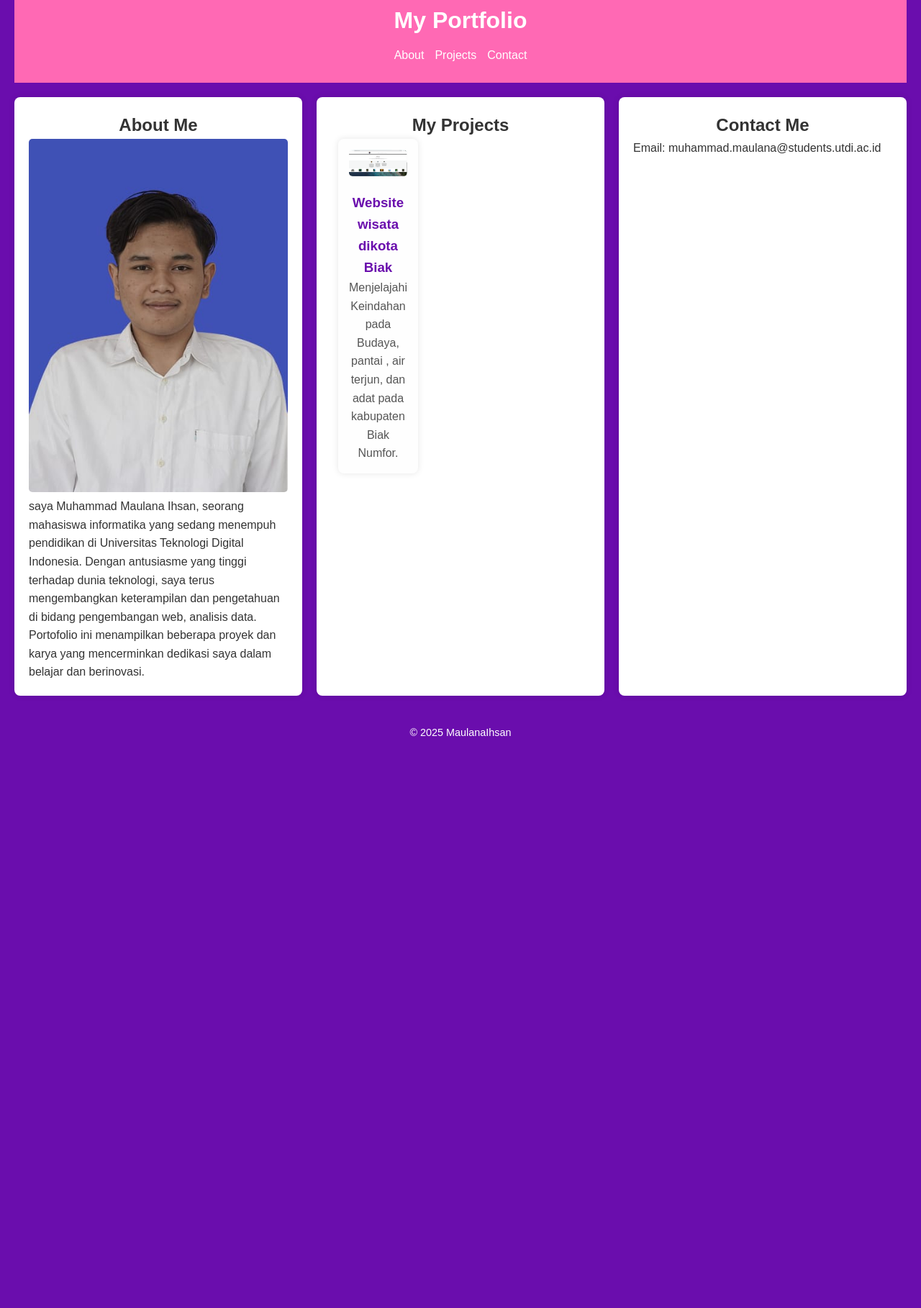
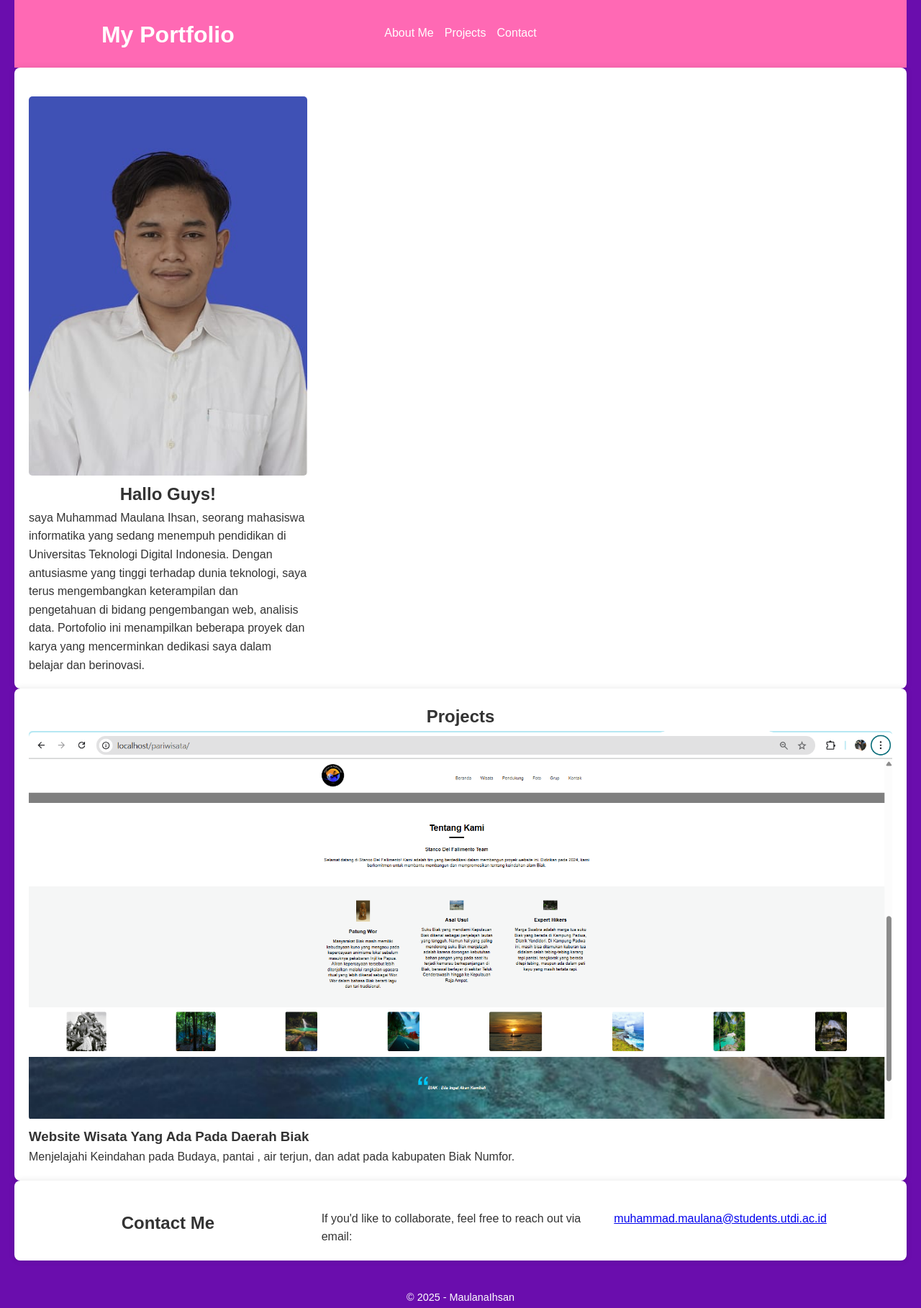
Before and after one commit to Maulanaihsan27/myporto, a plain HTML site: page index.html in a window 1280 px wide. Shown: the part 37-1855 px from the top of the page at 72% size. Before the commit the page ends 1087 px from the top, so only its background shows below. Drawn offline with Linux system fonts and the light colour scheme.

Commit message:
Update index.html

```diff
--- a/index.html
+++ b/index.html
@@ -1,60 +1,85 @@
 <!DOCTYPE html>
-<html lang="en">
-
+<html lang="id">
 <head>
+  <!-- Menentukan karakter encoding halaman dan memastikan tampilan responsif pada berbagai perangkat -->
   <meta charset="UTF-8">
-  <!-- Responsive viewport meta tag for RWD -->
   <meta name="viewport" content="width=device-width, initial-scale=1.0">
-  <title>My Responsive Portfolio</title>
+  <title>Portfolio</title>
+  <!-- Memanggil file CSS eksternal untuk styling halaman -->
   <link rel="stylesheet" href="styles.css">
 </head>
+<body>
 
-<body>
-  <!-- Accessible Header -->
+  <!-- Bagian Header halaman -->
   <header>
+    <div class="container">
+      <!-- Judul Halaman -->
       <h1>My Portfolio</h1>
-    <nav aria-label="Main Navigation">
-      <a href="#about">About</a>
+      <!-- Navigasi untuk bagian-bagian dalam halaman -->
+      <nav>
+        <!-- Link untuk menuju ke bagian About, Projects, dan Contact -->
+        <a href="#about">About Me</a>
         <a href="#projects">Projects</a>
         <a href="#contact">Contact</a>
       </nav>
+    </div>
   </header>
 
-  <main class="container">
-    <!-- Profile Section -->
-    <section id="about">
-      <h2>About Me</h2>
-        <picture>
-            <source srcset="A.jpg" type="image">
-            <img src="A.jpg" alt="Profile Picture">
-          </picture>
-
-      <p>saya Muhammad Maulana Ihsan, seorang mahasiswa informatika yang sedang menempuh pendidikan di Universitas Teknologi Digital Indonesia. Dengan antusiasme yang tinggi terhadap dunia teknologi, saya terus mengembangkan keterampilan dan pengetahuan di bidang pengembangan web, analisis data. Portofolio ini menampilkan beberapa proyek dan karya yang mencerminkan dedikasi saya dalam belajar dan berinovasi.
+  <!-- Bagian Tentang Saya -->
+  <section id="about" class="about-section">
+    <div class="container">
+      <div class="about-container">
+        <!-- Gambar Profil -->
+        <img src="A.jpg" alt="foto" class="profile-img">
+        <div class="about-text">
+          <!-- Judul bagian tentang saya -->
+          <h2>Hallo Guys!</h2>
+          <!-- Deskripsi singkat tentang diri saya -->
+          <p>
+            saya Muhammad Maulana Ihsan, seorang mahasiswa informatika yang sedang menempuh pendidikan di Universitas Teknologi Digital Indonesia. Dengan antusiasme yang tinggi terhadap dunia teknologi, saya terus mengembangkan keterampilan dan pengetahuan di bidang pengembangan web, analisis data. Portofolio ini menampilkan beberapa proyek dan karya yang mencerminkan dedikasi saya dalam belajar dan berinovasi.
           </p>
+        </div>
+      </div>
+    </div>
   </section>
 
-    <!-- Projects Section -->
-    <section id="projects">
-        <h2>My Projects</h2>
-        <div class="project-cards">
-          <div class="card">
+  <!-- Bagian Proyek -->
+  <section class="projects-section" id="projects">
+    <div class="projects-container">
+      <!-- Judul bagian proyek -->
+      <h2>Projects</h2>
+      <div class="project-cards-wrapper">
+        <!-- Kartu untuk menampilkan informasi proyek -->
+        <div class="project-card">
+          <!-- Gambar proyek -->
           <img src="Project One.png" alt="Project 1">
-            <h3>Website wisata dikota Biak</h3>
+          <div class="card-content">
+            <!-- Nama dan deskripsi proyek -->
+            <h3>Website Wisata Yang Ada Pada Daerah Biak</h3>
             <p>Menjelajahi Keindahan pada Budaya, pantai , air terjun, dan adat pada kabupaten Biak Numfor.</p>
           </div>
         </div>
+      </div>
+    </div>
   </section>
-      <!-- Contact Section -->
-<section id="contact">
+
+  <!-- Bagian Kontak -->
+  <section id="contact" class="contact-section">
+    <div class="container">
+      <!-- Judul bagian kontak -->
       <h2>Contact Me</h2>
-    <p>Email: muhammad.maulana@students.utdi.ac.id </p>
+      <!-- Deskripsi untuk menghubungi saya -->
+      <p>If you'd like to collaborate, feel free to reach out via email:</p>
+      <!-- Link email untuk menghubungi saya -->
+      <a href="mailto:muhammad.maulana@students.utdi.ac.id" class="email-link">muhammad.maulana@students.utdi.ac.id</a>
+    </div>
   </section>
-  </main>
 
-  <!-- Footer for additional accessibility and theme consistency -->
+  <!-- Footer atau bagian bawah halaman -->
   <footer>
-    <p>&copy; 2025 MaulanaIhsan</p>
+    <!-- Menampilkan hak cipta -->
+    <p>&copy; 2025 - MaulanaIhsan</p>
   </footer>
+
 </body>
-
 </html>
```
Lines whose indentation alone changed are shown as unchanged.
